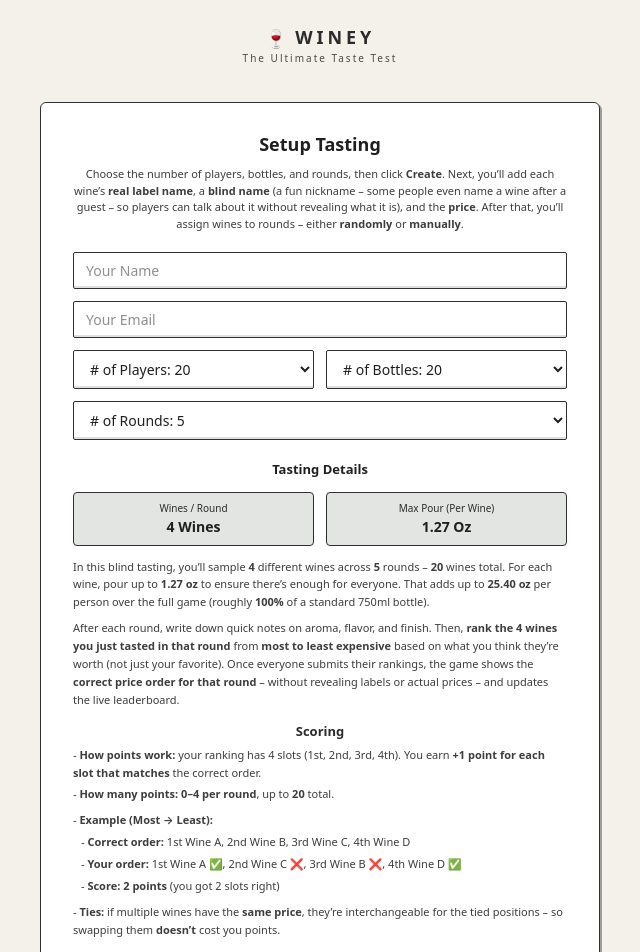
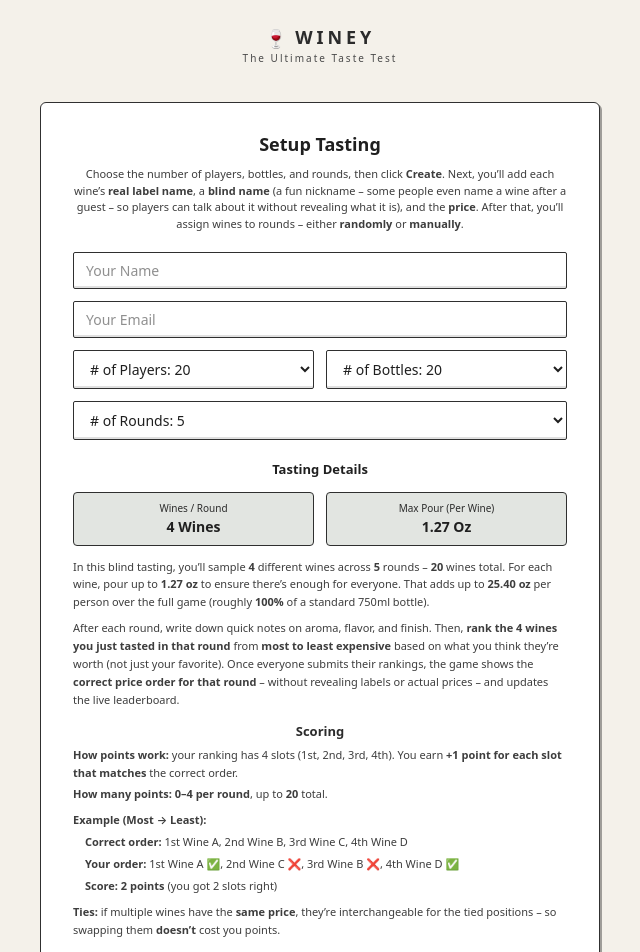
Before and after one commit to maximkali/Winey-Windsurf, a Next.js app: page /host/setup in a window 1280 px wide. Shown: the top 952 px of the page, without its empty margins (320-960 px from the left). Built offline with nearby package versions, Linux system fonts and the light colour scheme.

Commit message:
Refine scoring layout (no bullets, indent example)

```diff
--- a/src/components/winey/TastingDetails.tsx
+++ b/src/components/winey/TastingDetails.tsx
@@ -78,30 +78,32 @@ export function TastingDetails({ tastingConfig }: { tastingConfig: TastingDetail
           <p className="text-center text-[13px] font-semibold text-[#2b2b2b]">Scoring</p>
           <div className="mt-1 space-y-1">
             <p>
-              - <span className="font-semibold">How points work:</span> your ranking has {slots} slots ({Array.from({ length: slots }, (_, i) => ordinal(i + 1)).join(', ')}). You earn{' '}
+              <span className="font-semibold">How points work:</span> your ranking has {slots} slots ({Array.from({ length: slots }, (_, i) => ordinal(i + 1)).join(', ')}). You earn{' '}
               <span className="font-semibold">+1 point for each slot that matches</span> the correct order.
             </p>
             <p>
-              - <span className="font-semibold">How many points:</span> <span className="font-semibold">0–{slots} per round</span>, up to{' '}
+              <span className="font-semibold">How many points:</span> <span className="font-semibold">0–{slots} per round</span>, up to{' '}
               <span className="font-semibold">{tastingConfig.rounds ? slots * tastingConfig.rounds : ' – '}</span> total.
             </p>
+
             <p className="pt-1">
-              - <span className="font-semibold">Example (Most → Least):</span>
+              <span className="font-semibold">Example (Most → Least):</span>
             </p>
-            <p className="pl-2">
-              - <span className="font-semibold">Correct order:</span>{' '}
-              {example.correct.map((w, i) => `${ordinal(i + 1)} ${w}`).join(', ')}
-            </p>
-            <p className="pl-2">
-              - <span className="font-semibold">Your order:</span>{' '}
-              {example.scored.map((x, i) => `${ordinal(i + 1)} ${x.wine} ${x.ok ? '✅' : '❌'}`).join(', ')}
-            </p>
-            <p className="pl-2">
-              - <span className="font-semibold">Score:</span>{' '}
-              <span className="font-semibold">{example.points} point{example.points === 1 ? '' : 's'}</span> (you got {example.points} slot{example.points === 1 ? '' : 's'} right)
-            </p>
+            <div className="pl-3 space-y-1">
+              <p>
+                <span className="font-semibold">Correct order:</span> {example.correct.map((w, i) => `${ordinal(i + 1)} ${w}`).join(', ')}
+              </p>
+              <p>
+                <span className="font-semibold">Your order:</span> {example.scored.map((x, i) => `${ordinal(i + 1)} ${x.wine} ${x.ok ? '✅' : '❌'}`).join(', ')}
+              </p>
+              <p>
+                <span className="font-semibold">Score:</span> <span className="font-semibold">{example.points} point{example.points === 1 ? '' : 's'}</span> (you got {example.points} slot
+                {example.points === 1 ? '' : 's'} right)
+              </p>
+            </div>
+
             <p className="pt-1">
-              - <span className="font-semibold">Ties:</span> if multiple wines have the <span className="font-semibold">same price</span>, they’re interchangeable for the tied positions – so swapping them{' '}
+              <span className="font-semibold">Ties:</span> if multiple wines have the <span className="font-semibold">same price</span>, they’re interchangeable for the tied positions – so swapping them{' '}
               <span className="font-semibold">doesn’t</span> cost you points.
             </p>
           </div>
```
